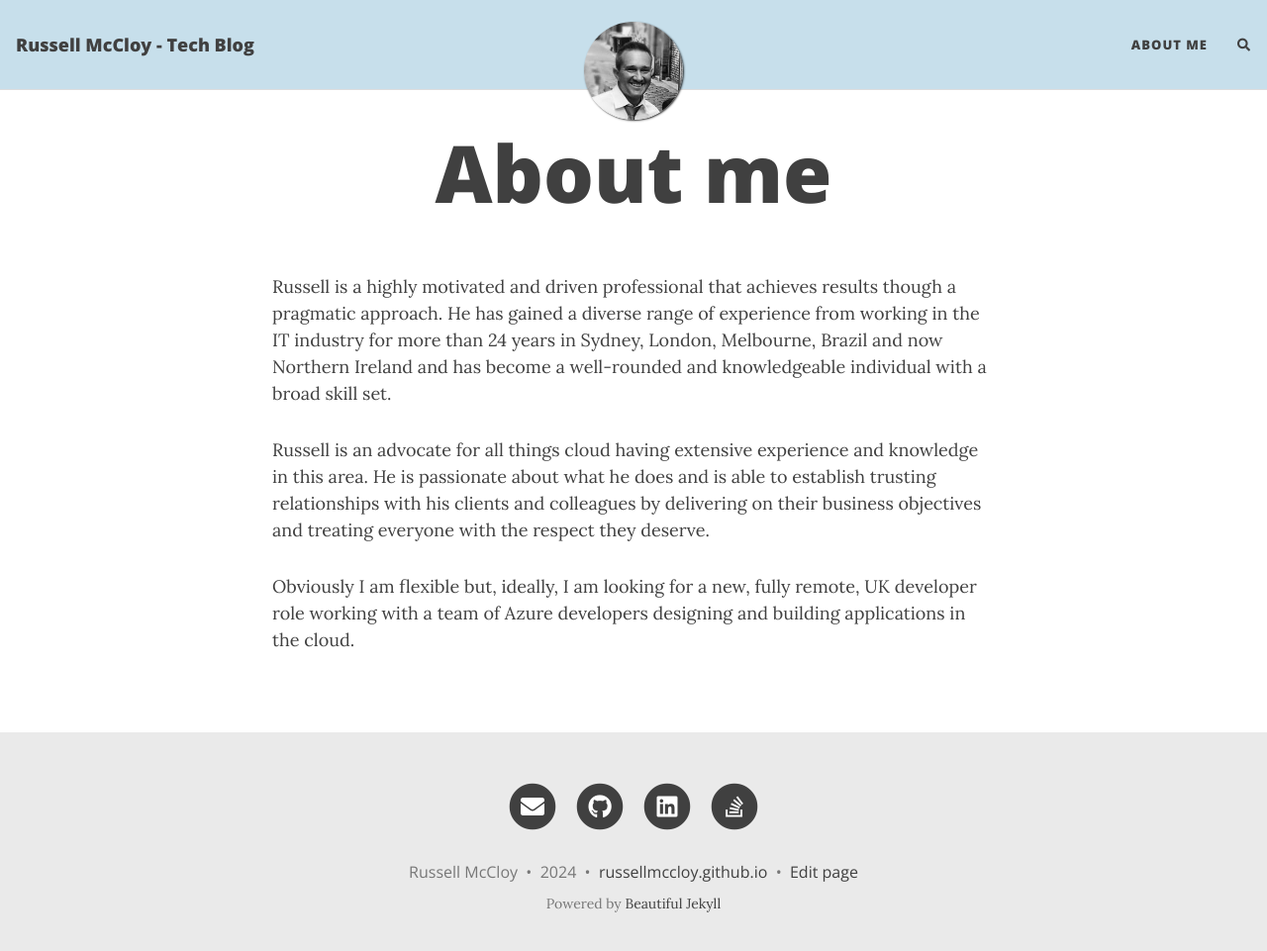
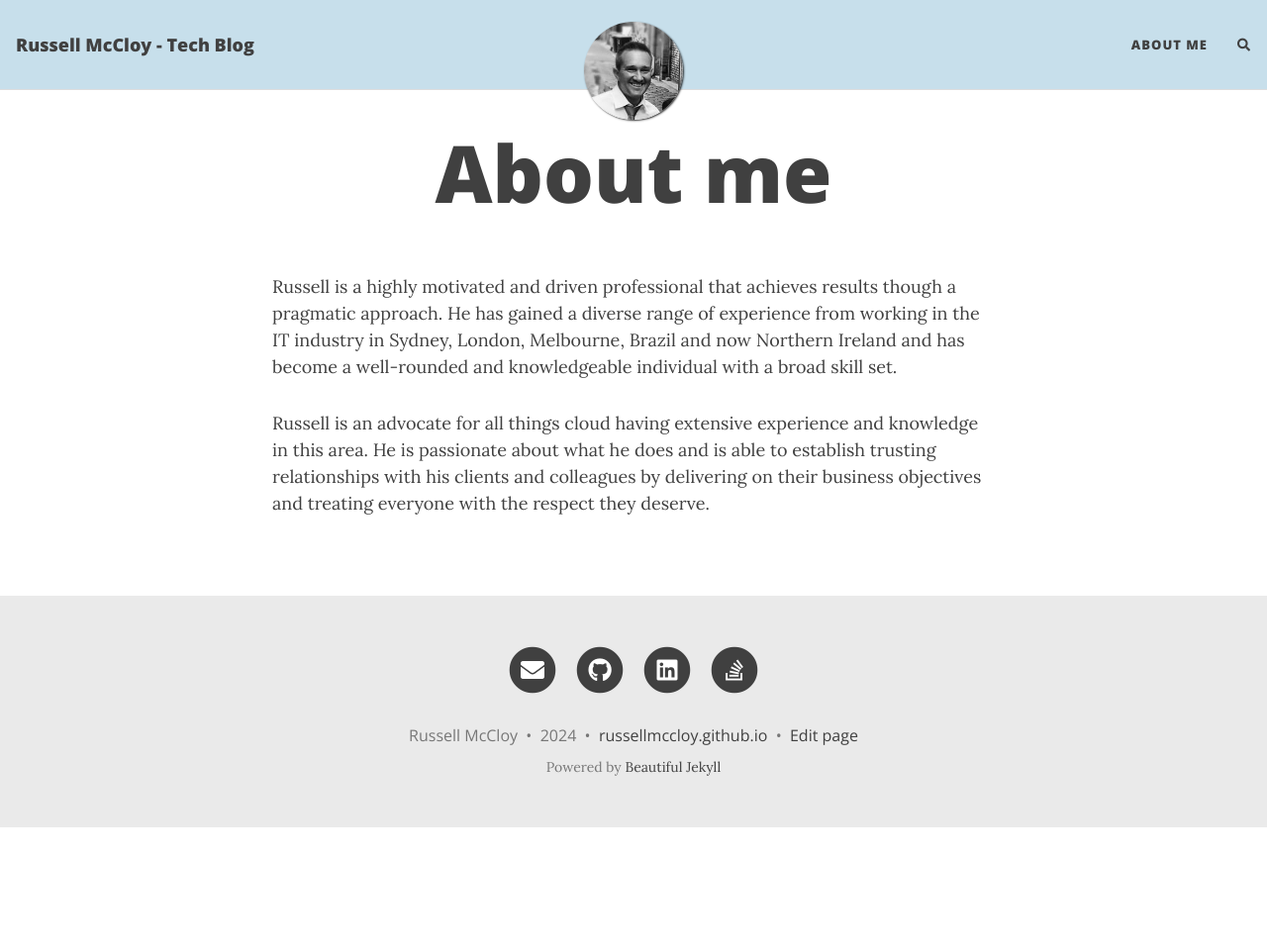
Before and after one commit to russellmccloy/russellmccloy.github.io, a Jekyll site: the page built from aboutme.md, in a window 1280 px wide and 974 px high. Shown: the top 961 px of the window at 99% size. Built offline with Jekyll 4.4.1, drawn with Linux system fonts in a browser that asks for light colours; nearby versions of some CDN libraries; comment, search, counter and statistics services are not loaded.

Commit message:
About me

```diff
--- a/aboutme.md
+++ b/aboutme.md
@@ -4,8 +4,6 @@ title: About me
 subtitle:
 ---
 
-Russell is a highly motivated and driven professional that achieves results though a pragmatic approach. He has gained a diverse range of experience from working in the IT industry for more than 24 years in Sydney, London, Melbourne, Brazil and now Northern Ireland and has become a well-rounded and knowledgeable individual with a broad skill set.
+Russell is a highly motivated and driven professional that achieves results though a pragmatic approach. He has gained a diverse range of experience from working in the IT industry in Sydney, London, Melbourne, Brazil and now Northern Ireland and has become a well-rounded and knowledgeable individual with a broad skill set.
 
 Russell is an advocate for all things cloud having extensive experience and knowledge in this area. He is passionate about what he does and is able to establish trusting relationships with his clients and colleagues by delivering on their business objectives and treating everyone with the respect they deserve.
-
-Obviously I am flexible but, ideally, I am looking for a new, fully remote, UK developer role working with a team of Azure developers designing and building applications in the cloud.
```
